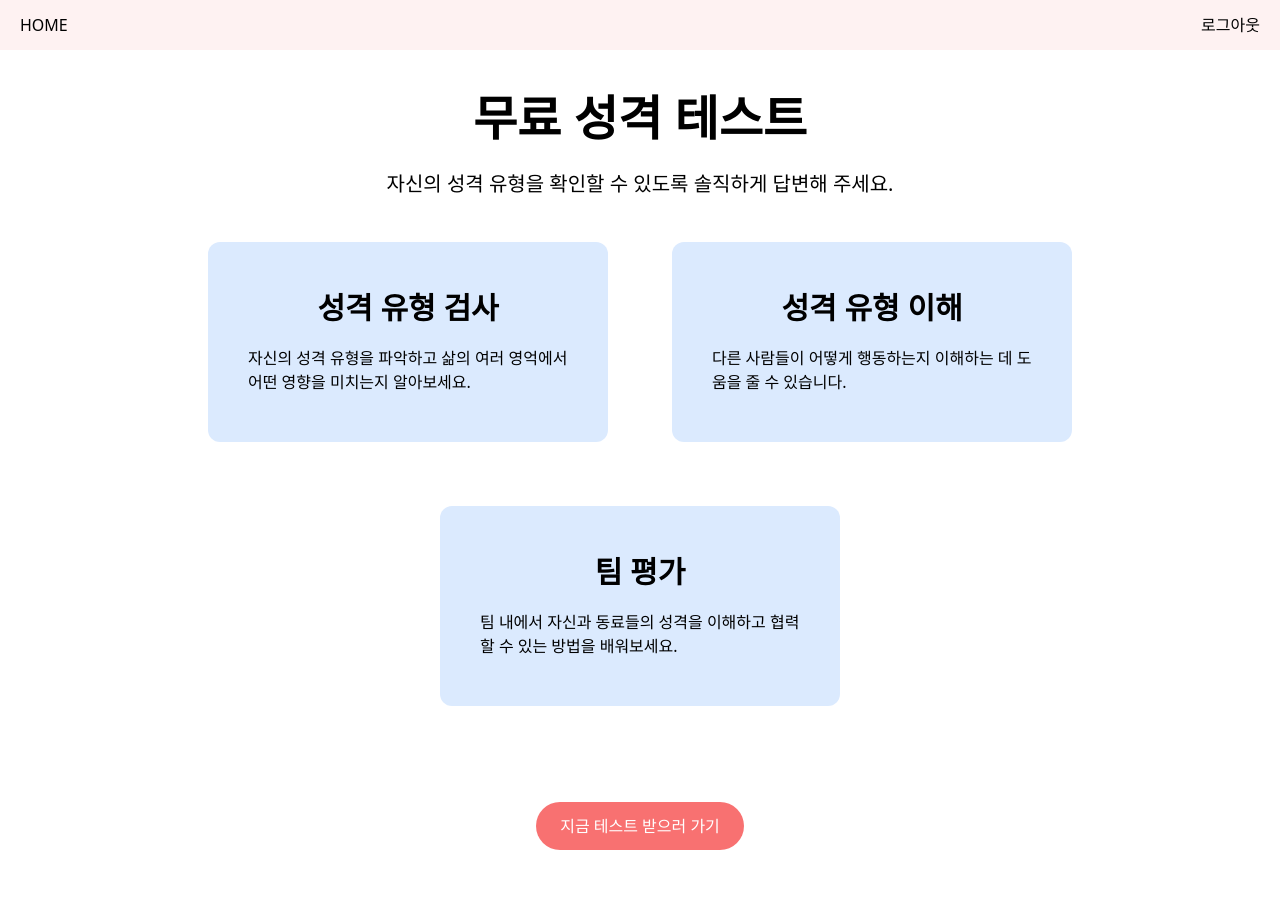
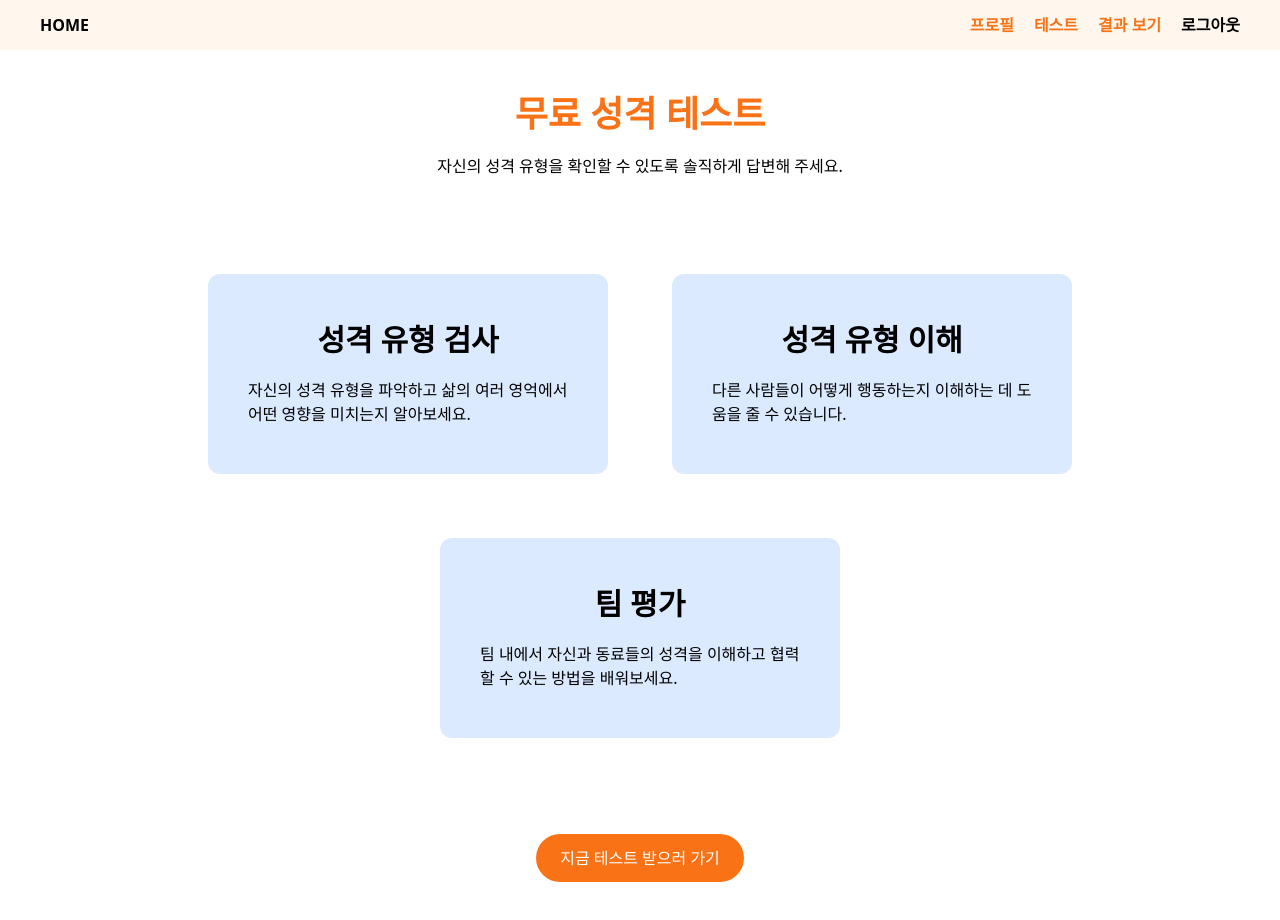
Before and after one commit to Sumin-Lee12/React_MBTI_TEST, a React (Vite) app: page / in a window 1280 px wide. Shown: the top 920 px of the page. Before the commit the page ends 894 px from the top, so only its background shows below. Built offline with nearby package versions, Linux system fonts and the light colour scheme; sample sign-in values are in the browser's storage.

Commit message:
Design: 홈과 헤더 UI 수정

```diff
--- a/src/components/AuthForm.jsx
+++ b/src/components/AuthForm.jsx
@@ -69,7 +69,7 @@ const AuthForm = ({ mode, onSubmit }) => {
           {...inputTailwind}
         />
       )}
-      <button type="submit" className="bg-red-400 w-1/2 px-6 py-3 rounded-full text-white">
+      <button type="submit" className="bg-orange-500 w-1/2 px-6 py-3 rounded-full text-white">
         {mode === "login" ? "로그인" : "회원가입"}
       </button>
     </form>
--- a/src/components/layout/Header.jsx
+++ b/src/components/layout/Header.jsx
@@ -1,4 +1,3 @@
-import React from 'react';
 import { Link, useNavigate } from 'react-router-dom';
 import useAuthStore from '../../zustand/useAuthStore';
 
@@ -10,10 +9,20 @@ const Header = () => {
     {isLogin ? logout() : navigate("/login")};
   };
 
+  const orageText = {class: "text-orange-500"};
+
   return (
-    <div className='h-full flex justify-between items-center ml-5 mr-5'>
-      <div><Link to={"/"}/>HOME</div>
-      <div>
+    <div className='h-full flex justify-between items-center mx-10 font-bold'>
+      <div><Link to={"/"}>HOME</Link></div>
+      <div className='flex flex-row gap-5'>
+        {isLogin && (
+          <>
+            <div><Link to={"/profile"} {...orageText}>프로필</Link></div>
+            <div><Link to={"/testpage"} {...orageText}>테스트</Link></div>
+            <div><Link to={"/testresultpage"} {...orageText}>결과 보기</Link></div>
+          </>
+        )}
+
         <button type='button' onClick={handleUserStatus}>{isLogin ? '로그아웃' : '로그인'}</button>
       </div>
     </div>
--- a/src/components/layout/MainLayout.jsx
+++ b/src/components/layout/MainLayout.jsx
@@ -5,7 +5,7 @@ import Header from './Header';
 const MainLayout = () => {
   return (
     <div className='h-full grid grid-rows-[50px_1fr]'>
-      <div className='row-span-1 z-50 bg-red-50'>
+      <div className='row-span-1 z-50 bg-orange-50'>
         <Header />
       </div>
       <div className='row-start-2 overflow-y-auto'>
--- a/src/pages/Home.jsx
+++ b/src/pages/Home.jsx
@@ -11,8 +11,8 @@ const Home = () => {
 
   return (
     <div className="w-full min-h-screen py-11 flex flex-col items-center">
-      <h1 className="font-black text-5xl mb-7">무료 성격 테스트</h1>
-      <p className="text-xl mb-11">
+      <h1 className="font-black text-4xl mb-5 text-orange-500">무료 성격 테스트</h1>
+      <p className="text-base mb-24">
         자신의 성격 유형을 확인할 수 있도록 솔직하게 답변해 주세요.
       </p>
 
@@ -29,7 +29,7 @@ const Home = () => {
         ))}
       </div>
 
-      <Link to={"/testpage"} className="bg-red-400 px-6 py-3 rounded-full text-white font-">지금 테스트 받으러 가기</Link>
+      <Link to={"/testpage"} className="bg-orange-500 px-6 py-3 rounded-full text-white font-">지금 테스트 받으러 가기</Link>
     </div>
   );
 
```
